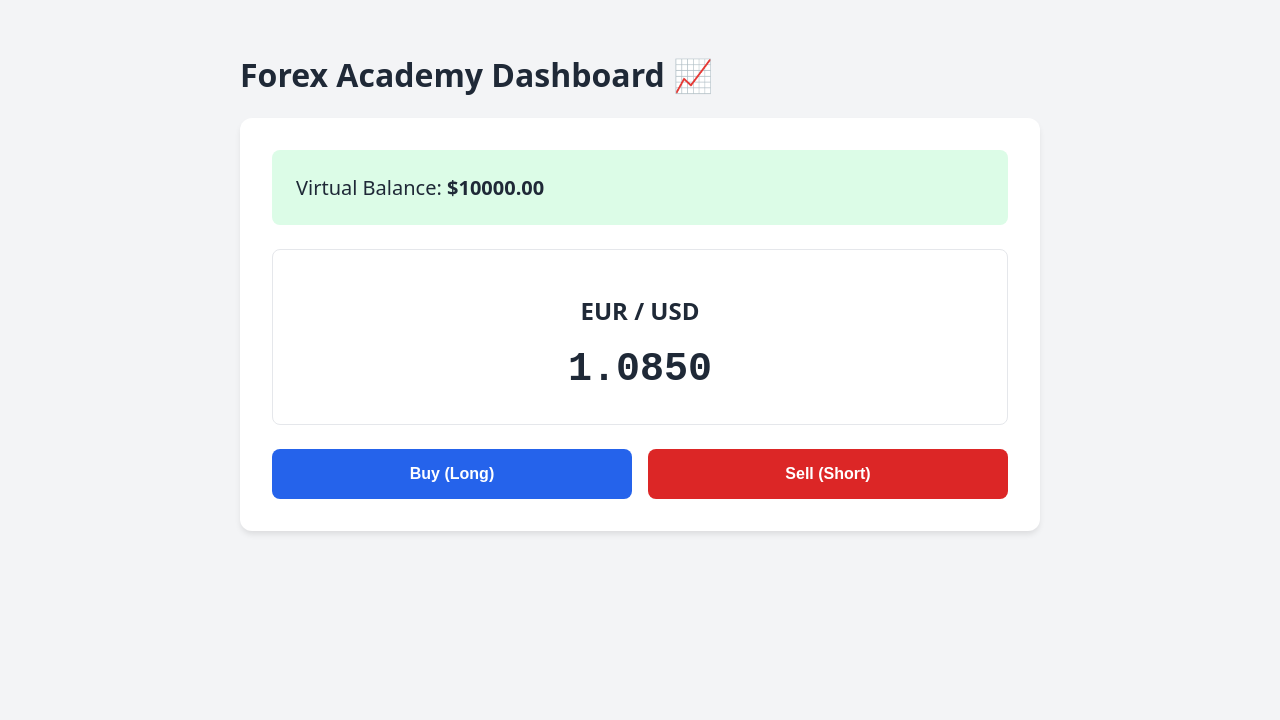
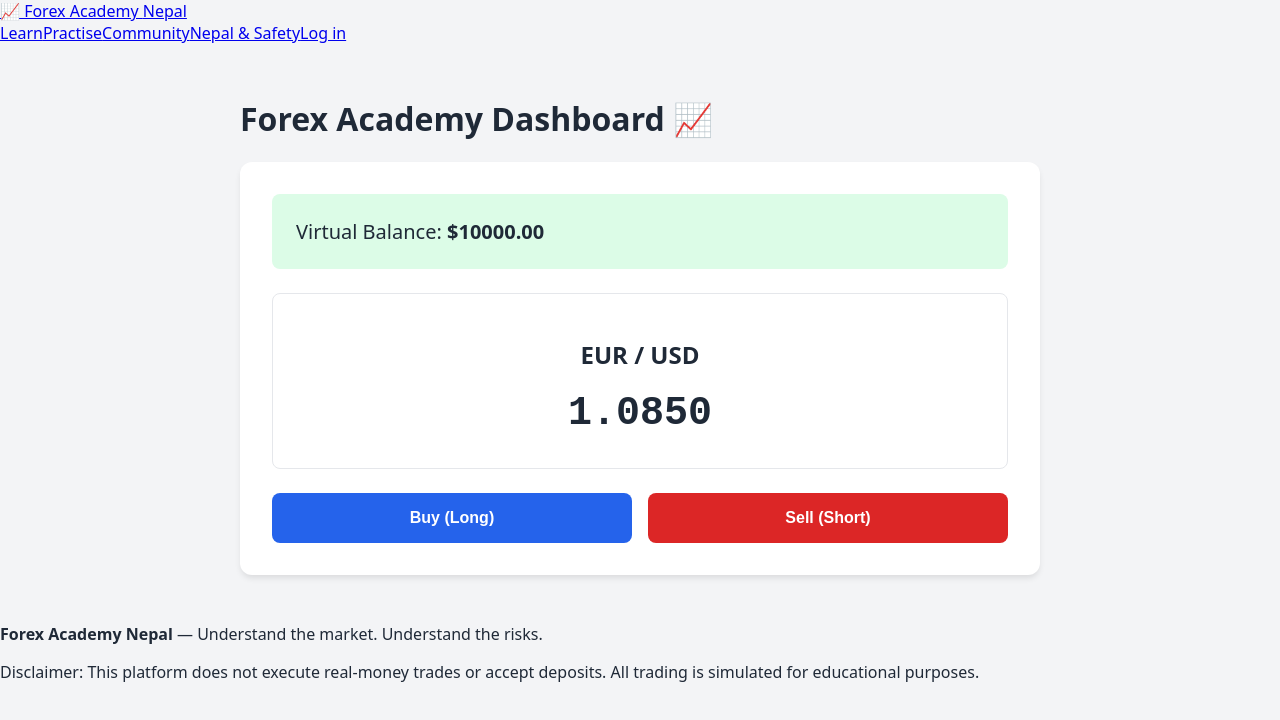
Before and after one commit to prabhatbhattarai-dev/forex-academy, a Next.js app: page / in a window 1280 px wide. Shown: the top 720 px of the page. Built offline with nearby package versions, Linux system fonts and the light colour scheme.

Commit message:
Update layout.tsx

```diff
--- a/app/layout.tsx
+++ b/app/layout.tsx
@@ -2,8 +2,8 @@ import './globals.css'
 import type { Metadata } from 'next'
 
 export const metadata: Metadata = {
-  title: 'Forex Academy',
-  description: 'A risk-free demo trading simulator',
+  title: 'Forex Academy Nepal | Learn. Practise. Discuss.',
+  description: 'The premier educational platform for the Nepalese trading community. Learn the markets without risking your capital.',
 }
 
 export default function RootLayout({
@@ -13,7 +13,29 @@ export default function RootLayout({
 }) {
   return (
     <html lang="en">
-      <body>{children}</body>
+      <body>
+        <nav className="navbar">
+          <div className="nav-container">
+            <a href="/" className="logo">
+              <span className="logo-icon">📈</span> Forex Academy <span className="nepal-text">Nepal</span>
+            </a>
+            <div className="nav-links">
+              <a href="#learn">Learn</a>
+              <a href="#practice">Practise</a>
+              <a href="#community">Community</a>
+              <a href="#nepal-safety" className="safety-link">Nepal & Safety</a>
+              <a href="#login" className="btn-nav">Log in</a>
+            </div>
+          </div>
+        </nav>
+        <main>{children}</main>
+        <footer className="footer">
+          <div className="footer-content">
+            <p><strong>Forex Academy Nepal</strong> — Understand the market. Understand the risks.</p>
+            <p className="disclaimer">Disclaimer: This platform does not execute real-money trades or accept deposits. All trading is simulated for educational purposes.</p>
+          </div>
+        </footer>
+      </body>
     </html>
   )
 }
```
